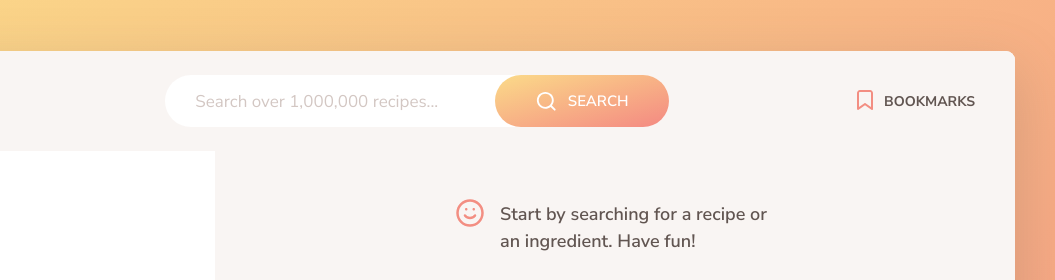
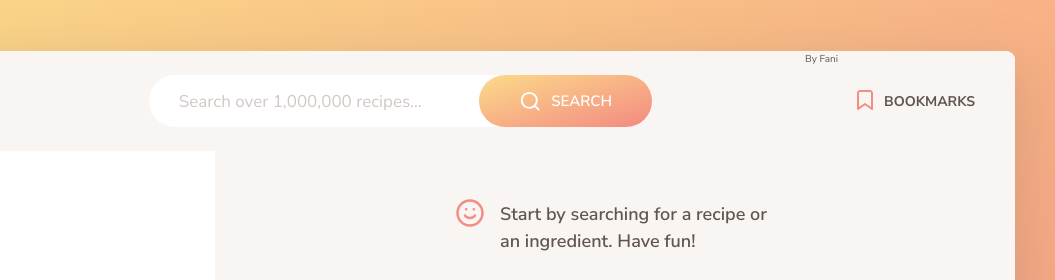
Before and after one commit to Fani2000/forkify-app-with-Jonas-course, a website built with Parcel: page index.html in a window 1280 px wide. Shown: the top 280 px of the page, 225-1280 px from the left. Built offline with nearby package versions, Linux system fonts and the light colour scheme.

Commit message:
Testing continues integration

```diff
--- a/index.html
+++ b/index.html
@@ -36,14 +36,14 @@
 
         <nav class="nav">
           <ul class="nav__list">
-            <!-- <li class="nav__item">
-              <button class="nav__btn nav__btn--add-recipe">
+            <li class="nav__item">
+              <!-- <button class="nav__btn nav__btn--add-recipe">
                 <svg class="nav__icon">
                   <use href="src/img/icons.svg#icon-edit"></use>
-                </svg>
-                <span>Add recipe</span>
+                </svg> -->
+                <span>By Fani</span>
               </button>
-            </li> -->
+            </li>
             <li class="nav__item">
               <button class="nav__btn nav__btn--bookmarks">
                 <svg class="nav__icon">
```
